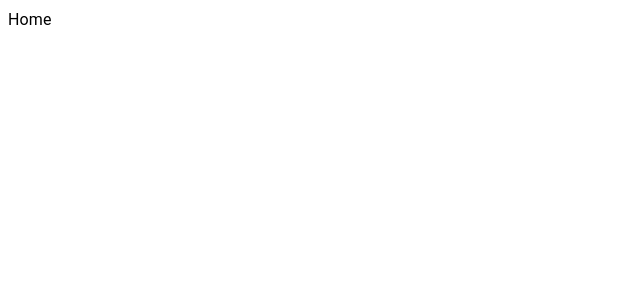
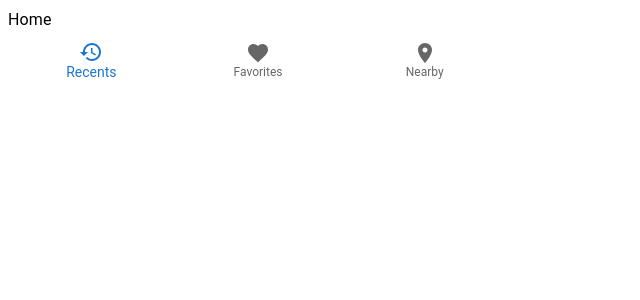
Before and after one commit to Bengo445/instabenger, a Next.js app: page / in a window 1280 px wide. Shown: the top 300 px of the page, without its empty margins (0-640 px from the left). Built offline with nearby package versions, Linux system fonts and the light colour scheme.

Commit message:
created navbar

```diff
--- a/package.json
+++ b/package.json
@@ -11,7 +11,8 @@
   "dependencies": {
     "@emotion/react": "^11.13.3",
     "@emotion/styled": "^11.13.0",
-    "@mui/material": "^6.1.0",
+    "@mui/icons-material": "^6.1.2",
+    "@mui/material": "^6.1.2",
     "next": "14.2.11",
     "react": "^18",
     "react-dom": "^18"
--- a/src/app/layout.tsx
+++ b/src/app/layout.tsx
@@ -1,5 +1,6 @@
 import type { Metadata } from "next";
 import "./globals.css";
+import NavBar from "@/components/NavBar";
 
 export const metadata: Metadata = {
   title: "Instabenger",
@@ -15,6 +16,7 @@ export default function RootLayout({
     <html lang="en">
       <body>
         {children}
+        <NavBar />
       </body>
     </html>
   );
--- a/src/components/NavBar.tsx
+++ b/src/components/NavBar.tsx
@@ -1,16 +1,31 @@
 // src/components/NavBar.tsx
 
-import Typography from "@mui/material/Typography";
-import Container from "@mui/material/Container";
+"use client"
 
-export const metadata = { title: "Navbar | Instabenger"}
+import * as React from 'react';
+import Box from '@mui/material/Box';
+import BottomNavigation from '@mui/material/BottomNavigation';
+import BottomNavigationAction from '@mui/material/BottomNavigationAction';
+import RestoreIcon from '@mui/icons-material/Restore';
+import FavoriteIcon from '@mui/icons-material/Favorite';
+import LocationOnIcon from '@mui/icons-material/LocationOn';
 
-export default function Navbar() {
+export default function NavBar() {
+  const [value, setValue] = React.useState(0);
+
   return (
-
-    <Container>
-      <Typography>Navigačný Baritón</Typography>
-    </Container>
-
+    <Box sx={{ width: 500 }}>
+      <BottomNavigation
+        showLabels
+        value={value}
+        onChange={(event, newValue) => {
+          setValue(newValue);
+        }}
+      >
+        <BottomNavigationAction label="Recents" icon={<RestoreIcon />} />
+        <BottomNavigationAction label="Favorites" icon={<FavoriteIcon />} />
+        <BottomNavigationAction label="Nearby" icon={<LocationOnIcon />} />
+      </BottomNavigation>
+    </Box>
   );
 }
```
Also changed, not shown: src/app/page.tsx (line endings or trailing spaces), 1 other file (tests, documents, lock files or other folders).
